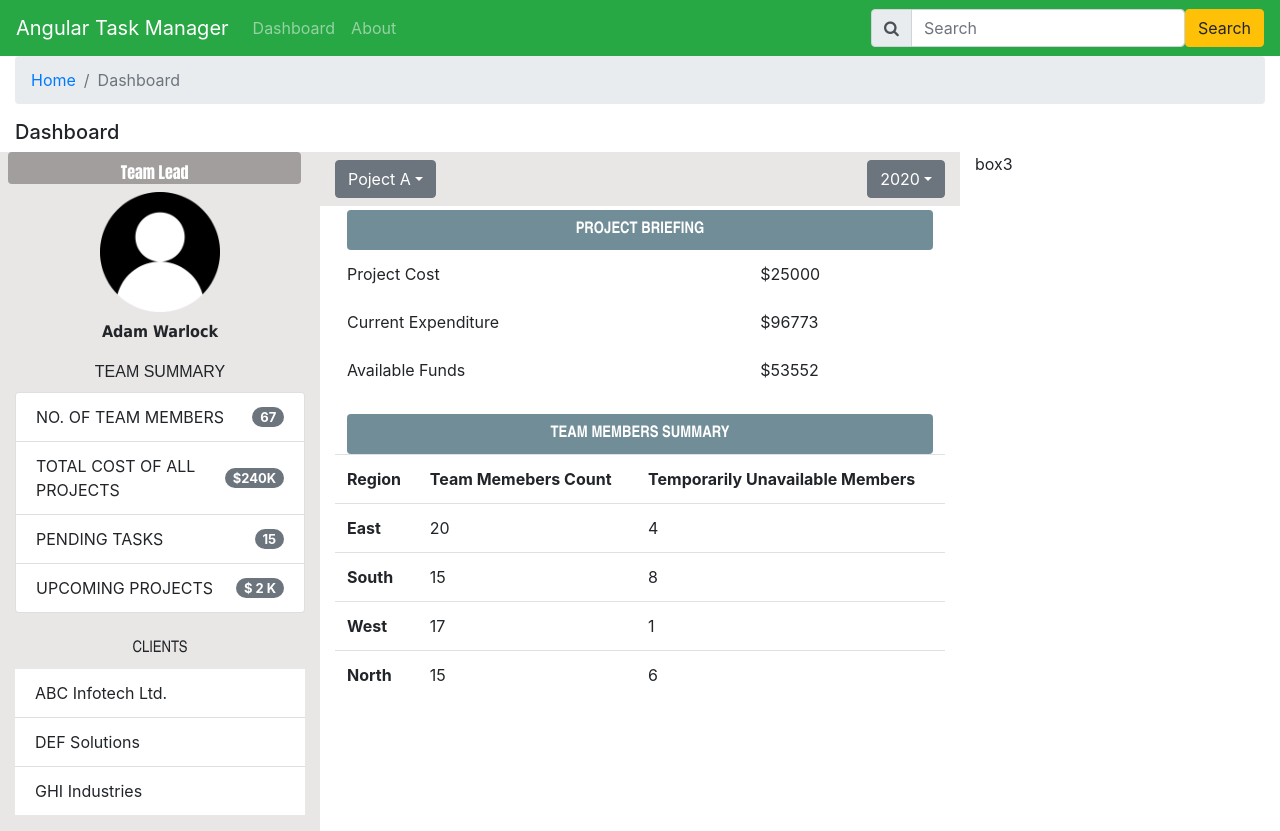
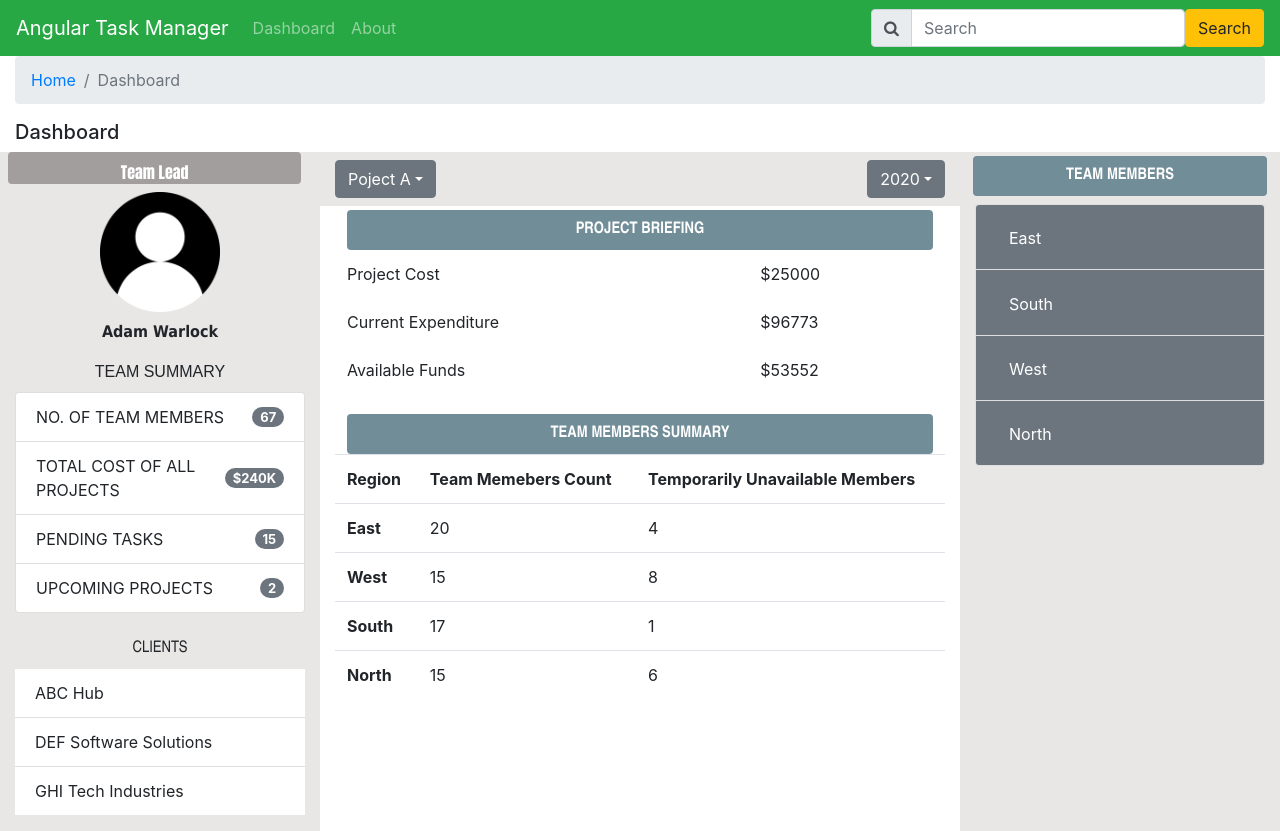
Before and after one commit to njeziofficial/TaskManager, an Angular app: page /dashboard in a window 1280 px wide. Built offline with nearby package versions, Linux system fonts and the light colour scheme.

Commit message:
*ngFor on the dashboard

```diff
--- a/src/app/dashboard/dashboard.component.html
+++ b/src/app/dashboard/dashboard.component.html
@@ -32,16 +32,14 @@
           </li>
           <li class="list-group-item d-flex justify-content-between align-items-center">
             UPCOMING PROJECTS
-            <span class="badge badge-secondary badge-pill" style="font-size:13px">$ {{UpcomingProjects}} K</span>
+            <span class="badge badge-secondary badge-pill" style="font-size:13px">{{UpcomingProjects}}</span>
           </li>
         </ul>
       </div>
       <div class="col-12 text-center pt-2 pb-2" style="font-family:'Arial Narrow';">CLIENTS</div>
       <div class="col-12">
         <ul class="list-group list-group-flush">
-          <li class="list-group-item">ABC Infotech Ltd.</li>
-          <li class="list-group-item">DEF Solutions</li>
-          <li class="list-group-item">GHI Industries</li>
+          <li class="list-group-item" *ngFor="let client of Clients">{{client}}</li>
         </ul>
       </div>
     </div>
@@ -56,10 +54,7 @@
               <button class="btn btn-secondary dropdown-toggle" type="button" id="dropdownMenuButton"
                 data-toggle="dropdown"> Poject A</button>
               <div class="dropdown-menu">
-                <a class="dropdown-item" href="#">Project A</a>
-                <a class="dropdown-item" href="#">Project B</a>
-                <a class="dropdown-item" href="#">Project C</a>
-                <a class="dropdown-item" href="#">Project D</a>
+                <a class="dropdown-item" href="#" *ngFor="let project of Projects">{{project}}</a>
               </div>
             </div>
           </div>
@@ -68,10 +63,7 @@
               <button class="btn btn-secondary dropdown-toggle" type="button" id="dropdownMenuButton"
                 data-toggle="dropdown">2020</button>
               <div class="dropdown-menu">
-                <a class="dropdown-item" href="#">2020</a>
-                <a class="dropdown-item" href="#">2019</a>
-                <a class="dropdown-item" href="#">2018</a>
-                <a class="dropdown-item" href="#">2017</a>
+                <a class="dropdown-item" href="#" *ngFor="let year of Years">{{year}}</a>
               </div>
             </div>
           </div>
@@ -106,34 +98,53 @@
             <th>Team Memebers Count</th>
             <th>Temporarily Unavailable Members</th>
           </tr>
-          <tr>
+          <tr *ngFor="let teamMembersSummary of TeamMembersSummary">
             <td>
-              <b>East</b>
+              <b>{{teamMembersSummary.Region}}</b>
             </td>
-            <td>20</td>
-            <td>4</td>
-          </tr>
-          <tr>
-            <td>
-              <b>South</b>
-            <td>15</td>
-            <td>8</td>
-          </tr>
-          <tr>
-            <td>
-              <b>West</b>
-            <td>17</td>
-            <td>1</td>
-          </tr>
-          <tr>
-            <td>
-              <b>North</b>
-            <td>15</td>
-            <td>6</td>
+            <td>{{teamMembersSummary.TeamMembersCount}}</td>
+            <td>{{teamMembersSummary.TemporarilyAvailableMembers}}</td>
           </tr>
         </table>
       </div>
     </div>
   </div>
-  <div class="col-lg-3">box3</div>
-</div>
+  <div class="col-lg-3" style="background-color:#e9e6e6">
+    <div class="row">
+      <div class="col-11 mx-auto mt-1 text-white text-center pt-2 pb-2 mx-auto rounded font-weight-bold"
+        style="background-color: #718d97; font-family: 'Arial Narrow';">
+        TEAM MEMBERS</div>
+      <div class="col-lg-12 pt-2">
+        <div class="accordion" id="accordion1">
+
+          <!-- CARD 1 -->
+          <div class="card" *ngFor="let teamMembersGroup of TeamMembers; let i = index">
+            <div class="card-header bg-secondary" id="card1">
+              <h2 class="mb-0">
+                <button class="btn btn-link text-white" type="button" data-toggle="collapse"
+                  [attr.data-target]=" '#cardbody'+ i">{{teamMembersGroup.Region}}</button>
+              </h2>
+            </div>
+            <div [id]=" 'cardbody'+ i" class="collapse" data-parent="#accordion1">
+              <div class="card-body">
+                <table class="table">
+                  <thead>
+                    <tr>
+                      <th>ID</th>
+                      <th>Name</th>
+                      <th>Status</th>
+                    </tr>
+                  </thead>
+                  <tbody>
+                    <tr *ngFor="let member of teamMembersGroup.Members">
+                      <td>{{member.ID}}</td>
+                      <td>{{member.Name}}</td>
+                      <td>{{member.Status}}</td>
+                    </tr>
+                  </tbody>
+                </table>
+              </div>
+            </div>
+          </div>
+        </div>
+      </div>
--- a/src/app/dashboard/dashboard.component.ts
+++ b/src/app/dashboard/dashboard.component.ts
@@ -18,6 +18,13 @@ export class DashboardComponent implements OnInit {
   CurrentExpenditure: number;
   AvailableFunds: number;
 
+  // Arrays
+  Clients: string[];
+  Projects: string[];
+  Years: number[] = [];
+  TeamMembersSummary = [];
+  TeamMembers = [];
+
   ngOnInit(): void {
     this.Designation = "Team Lead";
     this.Username = "Adam Warlock";
@@ -28,7 +35,28 @@ export class DashboardComponent implements OnInit {
     this.ProjectCost = 25000;
     this.CurrentExpenditure = 96773;
     this.AvailableFunds = 53552;
+    this.Clients = ["ABC Hub", "DEF Software Solutions", "GHI Tech Industries"];
+    this.Projects = ["Project A", "Project B", "Project C", "Project D", "Project E"];
+    for (let index = 2020; index >= 2010; index--) {
+      this.Years.push(index);
+      this.TeamMembersSummary = [
+        { Region: "East", TeamMembersCount: 20, TemporarilyAvailableMembers: 4 },
+        { Region: "West", TeamMembersCount: 15, TemporarilyAvailableMembers: 8 },
+        { Region: "South", TeamMembersCount: 17, TemporarilyAvailableMembers: 1 },
+        { Region: "North", TeamMembersCount: 15, TemporarilyAvailableMembers: 6 }
+      ];
+      this.TeamMembers = [
+        //East
+        { Region: "East", Members: [{ ID: 1, Name: "Daniel", Status: "Available" }, { ID: 2, Name: "Derrick", Status: "Available" }, { ID: 3, Name: "Charles", Status: "Busy" }, { ID: 4, Name: "Donnie", Status: "Busy" }] },
+        //South
+        { Region: "South", Members: [{ ID: 1, Name: "John", Status: "Busy" }, { ID: 2, Name: "Jammie", Status: "Available" }, { ID: 3, Name: "Charles", Status: "Busy" }, { ID: 4, Name: "Freddy", Status: "Available" }] },
+        //West
+        { Region: "West", Members: [{ ID: 1, Name: "Cyrax", Status: "Busy" }, { ID: 2, Name: "Scorpion", Status: "Available" }, { ID: 3, Name: "Liu Kang", Status: "Available" }, { ID: 4, Name: "Sonya", Status: "Available" }] },
+        //North
+        { Region: "North", Members: [{ ID: 1, Name: "Jerry", Status: "Busy" }, { ID: 2, Name: "Thomas", Status: "Available" }, { ID: 3, Name: "Stan", Status: "Busy" }, { ID: 4, Name: "Geremi", Status: "Busy" }] }
 
+      ]
+    }
   }
 
 }
```
